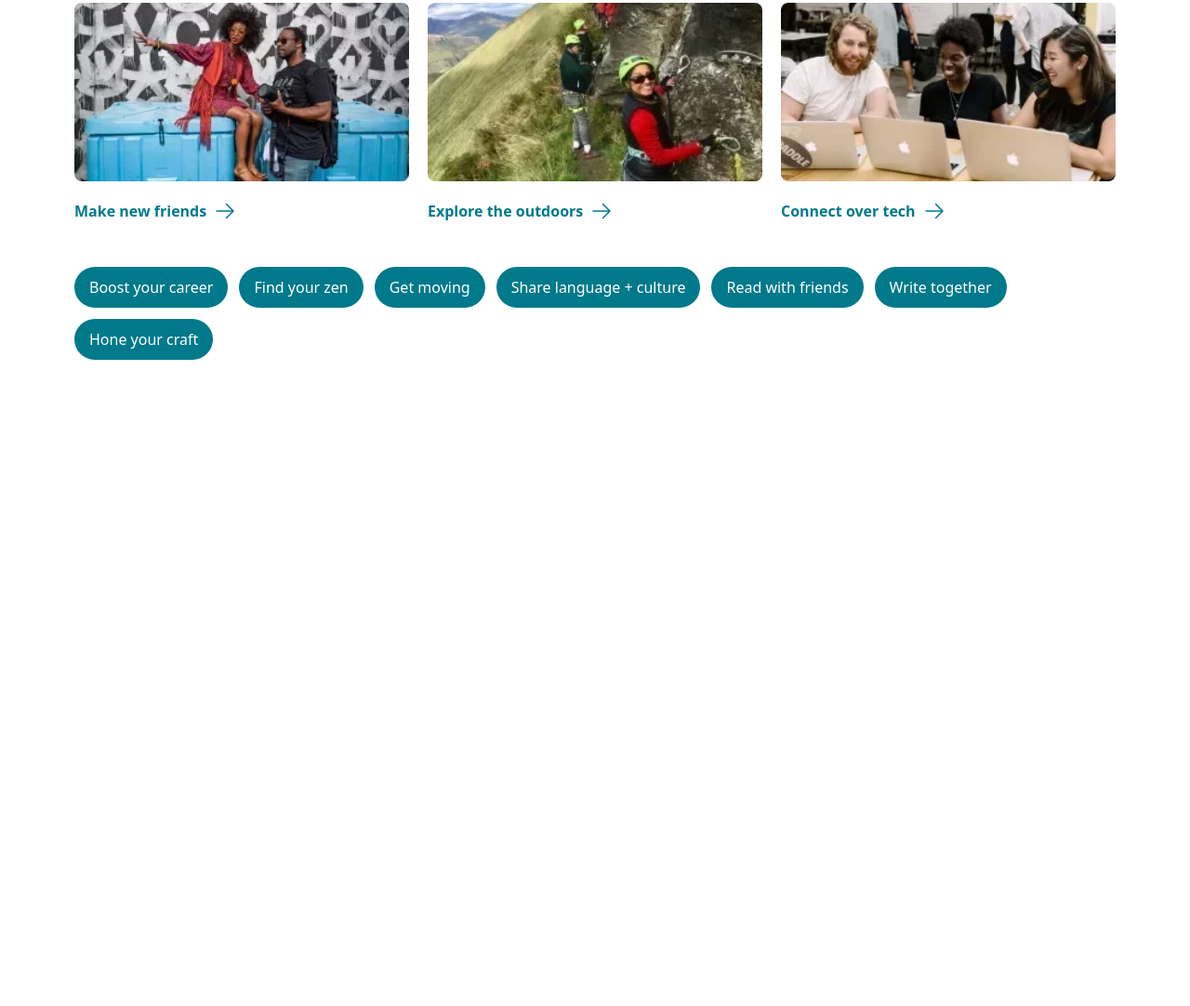
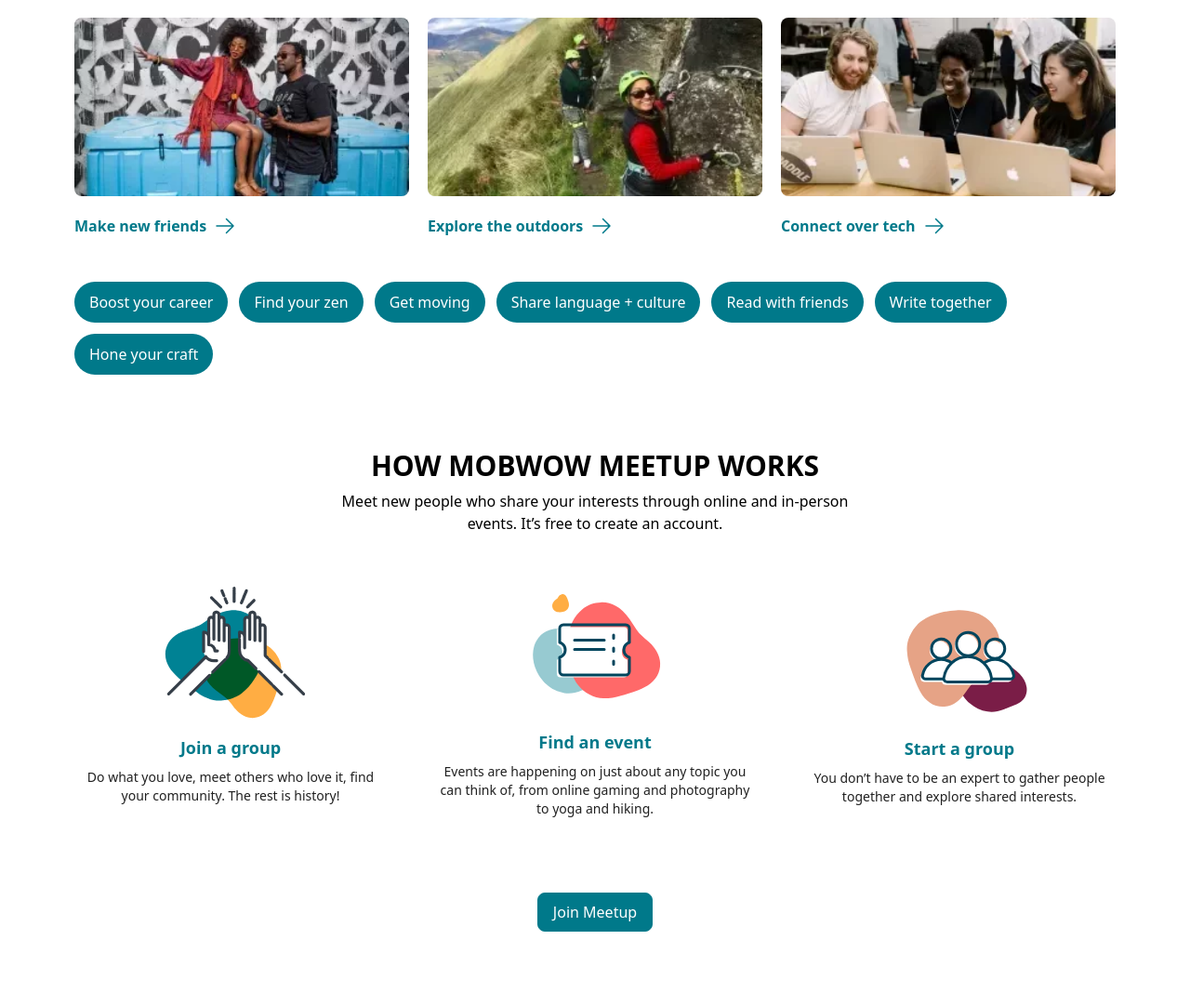
Before and after one commit to usman-FE/mobwow-meetup, a website: page index.html in a window 1280 px wide. Shown: the part 509-1591 px from the top of the page at 93% size. Before the commit the page ends 896 px from the top, so only its background shows below. Drawn offline with nearby package versions, Linux system fonts and the light colour scheme.

Commit message:
Built How it works section

```diff
--- a/index.html
+++ b/index.html
@@ -231,7 +231,7 @@
         <div
           class="px-6 sm:px-4 xl:px-0 md:max-w-[1120px] w-full mx-auto">
           <div
-            class="w-full relative mt-5 mb-16 sm:mt-24 flex flex-col items-center md:flex-row">
+            class="w-full relative mt-5 mb-20 sm:mt-24 flex flex-col items-center md:flex-row">
             <!-- LEFT SIDE -->
             <div
               class="flex flex-col w-full lg:w-1/2 space-y-6 md:mr-5 lg:mr-20 mb-6 md:mb-0">
@@ -427,7 +427,98 @@
       </section>
       <!-- OPTIONS SECTION END -->
       <!-- HOW IT WORKS SECTION START-->
-      <section></section>
+      <section>
+        <div
+          class="px-6 sm:px-4 xl:px-0 md:max-w-[1120px] w-full mx-auto">
+          <div
+            class="text-center overflow-hidden relative z-10 py-20">
+            <h2
+              class="text-left sm:text-center text-2xl sm:text-3xl font-bold mb-2 uppercase">
+              How mobWOW meetup works
+            </h2>
+            <p
+              class="text-left sm:text-center w-full sm:w-2/3 lg:w-1/2 mb-14 mx-auto">
+              Meet new people who share your interests through online
+              and in-person events. It’s free to create an account.
+            </p>
+            <!-- CARDS GRID -->
+            <div
+              class="grid grid-cols-1 md:grid-cols-3 mb-10 md:mb-20 gap-14">
+              <!-- CARD -->
+              <div
+                class="flex flex-col items-center justify-start gap-y-2">
+                <div class="">
+                  <img
+                    src="images/handsUp.svg"
+                    alt="Join a group" />
+                </div>
+                <div class="text-center">
+                  <a
+                    href="#"
+                    class="text-[#00798A] font-semibold hover:underline text-base md:text-lg"
+                    >Join a group</a
+                  >
+                  <p
+                    class="text-sm text-center font-normal text-[#212121] mt-2">
+                    Do what you love, meet others who love it, find
+                    your community. The rest is history!
+                  </p>
+                </div>
+              </div>
+              <!-- CARD -->
+              <div
+                class="flex flex-col items-center justify-start gap-y-2">
+                <div class="">
+                  <img
+                    src="images/ticket.svg"
+                    alt="Find an event" />
+                </div>
+                <div class="text-center">
+                  <a
+                    href="#"
+                    class="text-[#00798A] font-semibold hover:underline text-base md:text-lg"
+                    >Find an event</a
+                  >
+                  <p
+                    class="text-sm text-center font-normal text-[#212121] mt-2">
+                    Events are happening on just about any topic you
+                    can think of, from online gaming and photography
+                    to yoga and hiking.
+                  </p>
+                </div>
+              </div>
+              <!-- CARD -->
+              <div
+                class="flex flex-col items-center justify-start gap-y-2">
+                <div class="">
+                  <img
+                    src="images/joinGroup.svg"
+                    alt="Start a group" />
+                </div>
+                <div class="text-center">
+                  <a
+                    href="#"
+                    class="text-[#00798A] font-semibold hover:underline text-base md:text-lg"
+                    >Start a group</a
+                  >
+                  <p
+                    class="text-sm text-center font-normal text-[#212121] mt-2">
+                    You don’t have to be an expert to gather people
+                    together and explore shared interests.
+                  </p>
+                </div>
+              </div>
+            </div>
+            <div class="flex items-center justify-center">
+              <a
+                href="#"
+                class="text-base font-medium hover:no-underline hover:text-white hover:bg-[#008fa3] hover:border-[#008fa3] rounded-lg text-white fill-white py-2 px-4 whitespace-nowrap justify-center border border-[#00798a] bg-[#00798a]"
+                >Join Meetup</a
+              >
+            </div>
+          </div>
+        </div>
+      </section>
       <!-- HOW IT WORKS SECTION END-->
     </main>
     <!-- MAIN CONTAINER END -->
```
Also changed, not shown: dist/main.css, images/handsUp.svg (added), images/joinGroup.svg (added), images/ticket.svg (added).
